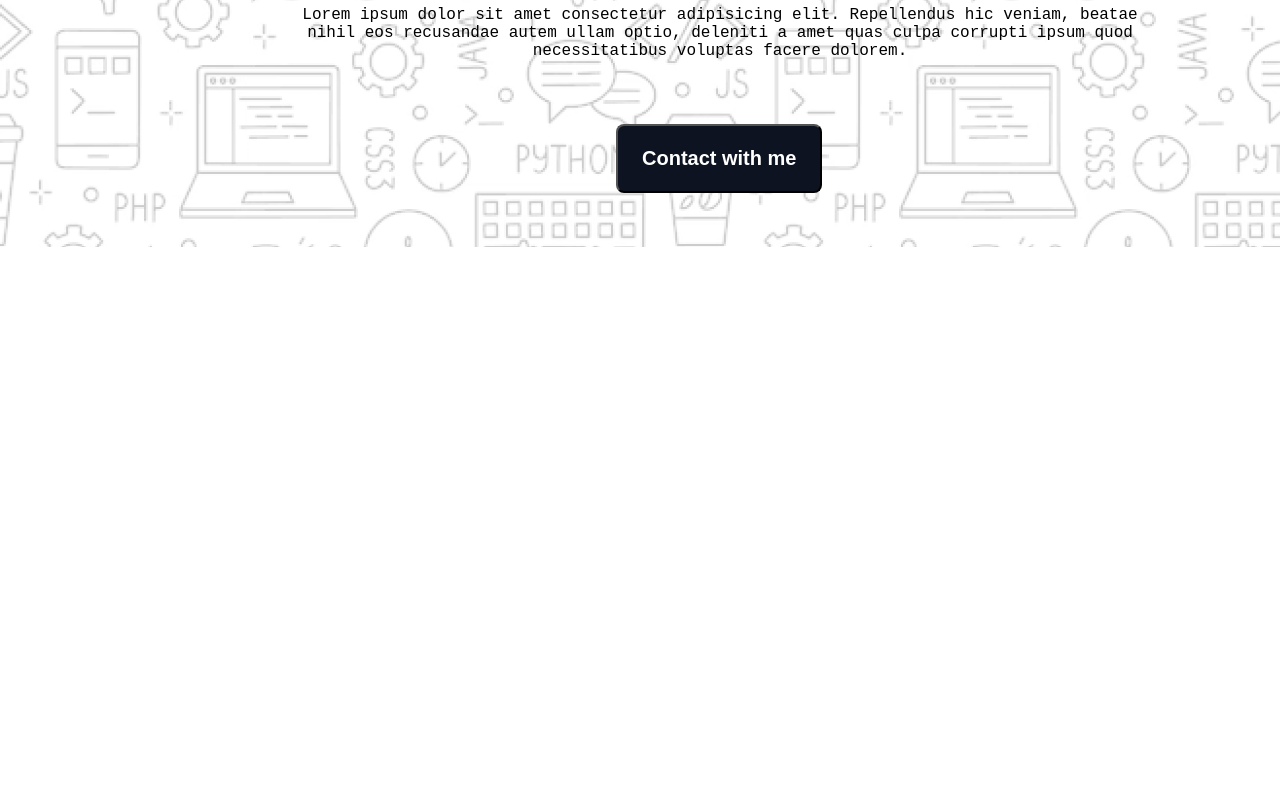
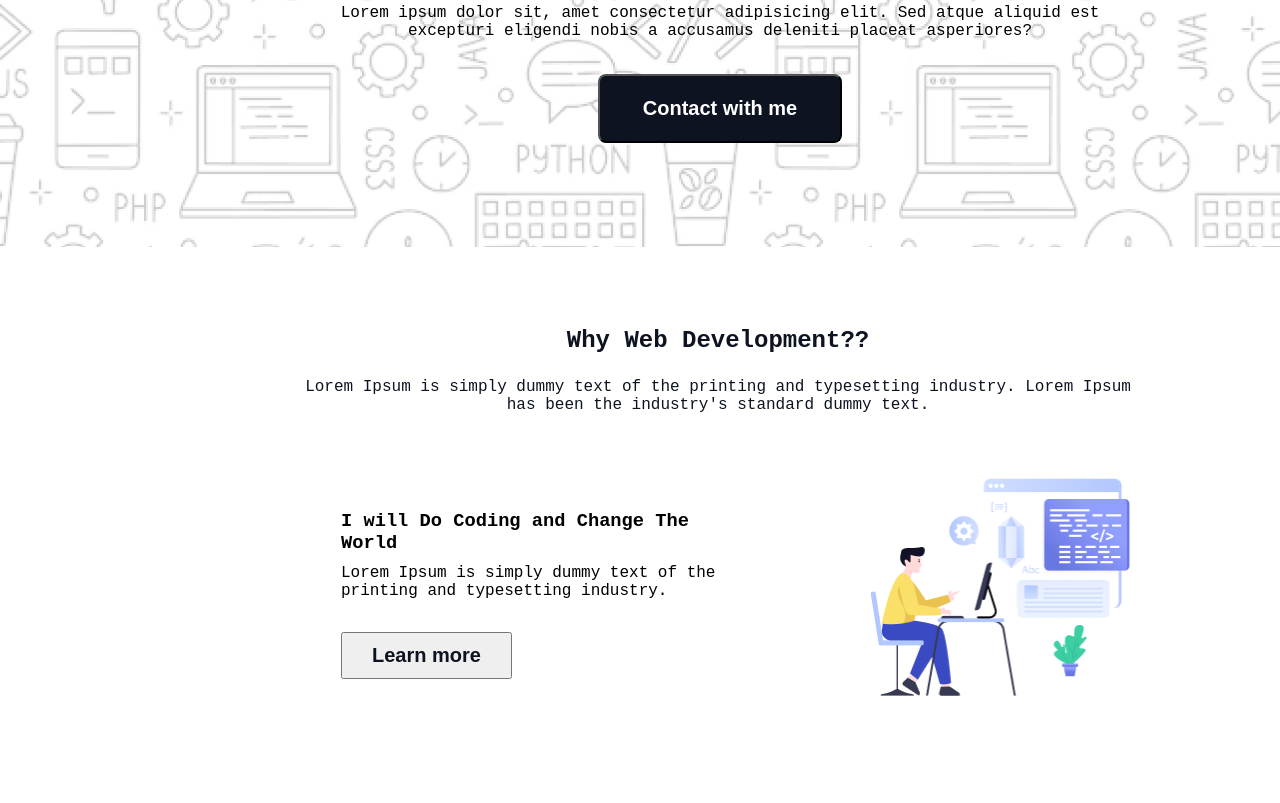
Before and after one commit to ShovroNandi/PH-Assignment1, a plain HTML site: page index.html in a window 1280 px wide. Shown: the part 537-1340 px from the top of the page. Before the commit the page ends 800 px from the top, so only its background shows below. Drawn offline with Linux system fonts and the light colour scheme; a web font is replaced by a local one.

Commit message:
Why web developmet part done

```diff
--- a/index.html
+++ b/index.html
@@ -22,15 +22,55 @@
 
         <!-- banner -->
         <div class="banner">
-            <img class="banner-profile" src="/assets/Group.png" alt="">
+
             <div class="banner-content">
+                <img class="banner-profile" src="/assets/Group.png " alt="">
                 <h1 class="banner-title">"In the near future, I hope to become a Developer."</h1>
                 <p class="banner-description">
-                    Lorem ipsum dolor sit amet consectetur adipisicing elit. Repellendus hic veniam, beatae nihil eos recusandae autem ullam optio, deleniti a amet quas culpa corrupti ipsum quod necessitatibus voluptas facere dolorem.
+                    Lorem ipsum dolor sit, amet consectetur adipisicing elit. Sed atque aliquid est excepturi eligendi nobis a accusamus deleniti placeat asperiores?
                 </p>
                 <button class="btn-contact">Contact with me</button>
             </div>
         </div>
     </header>
+
+
+    <main>
+        <section class="why-web-dev">
+                <div class="section-width">
+                    <h2 class="section-title">
+                    Why Web Development??
+                </h2>
+                <p class="section-description">
+                    Lorem Ipsum is simply dummy text of the printing and typesetting industry. Lorem Ipsum has been the industry's standard dummy text.
+                </p>
+            </div>
+            <div class="section-box">
+                <div class="section-this-div">
+                    <h3>I will Do Coding and Change The World</h3>
+                    <p class="section-this-div-p">Lorem Ipsum is simply dummy text of the printing and typesetting industry.</p>
+                    <button class="btn-text">Learn more</button>
+                </div>
+                <img class="photo-width-1" src="/assets/Layer_1.png" alt="">
+            </div>
+            <div class="section-box">
+                <img class="photo-width" src="/assets/Group 3.png" alt="">
+                <div class="section-this-div" >
+                    <h3>I will help People by creating Modern Web System</h3>
+                    <p class="section-this-div-p">Lorem Ipsum is simply dummy text of the printing and typesetting industry.</p>
+                    <button class="btn-text">Learn more</button>
+                </div>
+            </div>
+            <div class="section-box-1">
+                <div class="section-this-div">
+                    <h3>I will Do Coding and Change The World</h3>
+                    <p class="section-this-div-p">Lorem Ipsum is simply dummy text of the printing and typesetting industry.</p>
+                    <button class="btn-text">Learn more</button>
+                </div>
+                <img class="photo-width-3" src="/assets/Group 4.png" alt="">
+            </div>
+
+        </section>
+    </main>
 </body>
 </html>
--- a/styles/style.css
+++ b/styles/style.css
@@ -15,6 +15,19 @@
     font-size: 20px;
     font-weight: 600;
     color: rgb(13,19,33);
+    width: 171px;
+    height: 47px;
+    margin-top: 32px;
+}
+.section-title{
+    font-size: 32;
+    font-weight: 800;
+    padding: 0 47px;
+
+}
+.section-description{
+    font-size: 16px;
+    color: #0D1321;
 }
 .btn-primary{
     background-color: white;
@@ -60,16 +73,22 @@ nav ul li{
     width: 1440px;
     height: 652px;
 }
+.banner-content{
+    width: 998px;
+    margin: 26px 221px 45px 221px;
+
+}
 .banner-title{
     font-size: 48px;
     font-weight: 800;
     text-align: center;
+
 }
 .banner-description{
     font-size: 16px;
     font-weight: 400;
     text-align: center;
-    margin: 32px 294px;
+    margin: 24px 73px 0 73px;
 }
 
 .btn-contact{
@@ -78,15 +97,72 @@ nav ul li{
         font-weight: 600;
         color: white;
         padding: 21px 24px;
-        margin: 32px 0;
-        width: auto;
-        height: auto;
-        margin-left: 616px;
+        margin: 34px 377px 0 377px;
+        width: 244px;
         border-radius: 8px;
     }
 .banner-profile{
     width: 240.28px;
     height: 240px;
-    margin-top: 26px;
-    margin-left: 599.86px;
+    margin: 0 378.86px 32px 378.86px;
 }
+/* main style */
+main{
+    max-width: 1140px;
+    margin: 74px 152px 0px 148px;
+
+
+}
+.why-web-dev{
+    width: 946px;
+    margin: 80px 97px;
+
+}
+.section-width{
+    width: 852px;
+    text-align: center;
+    color: #0D1321;
+    margin: 0px 47px;
+
+}
+.section-description{
+    margin-top: 24px;
+}
+.section-box{
+    padding: 48px;
+    margin-bottom: 32px;
+    display: flex;
+    align-items: center;
+
+}
+.section-box-1{
+    padding: 48px;
+
+    display: flex;
+    align-items: center;
+
+}
+
+.photo-width-1{
+    width: 274.17px;
+    height: 240px;
+    margin-left: 98.83px;
+}
+.photo-width-2{
+    width: 240px;
+    height: 240px;
+    margin-left: 32px;
+}
+.photo-width-3{
+    width: 240px;
+    height: 240px;
+    margin-right: 133px;
+}
+.section-this-div{
+    width: 477px;
+    padding: 48px;
+}
+.section-this-div-p{
+    margin-top: 10px;
+    font-size: 16px;
+}
```
